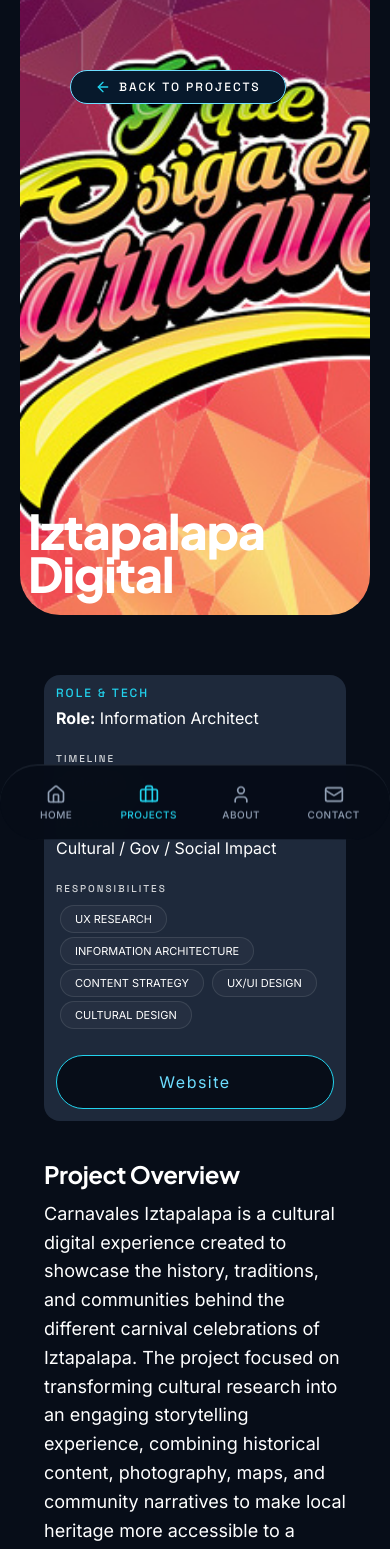
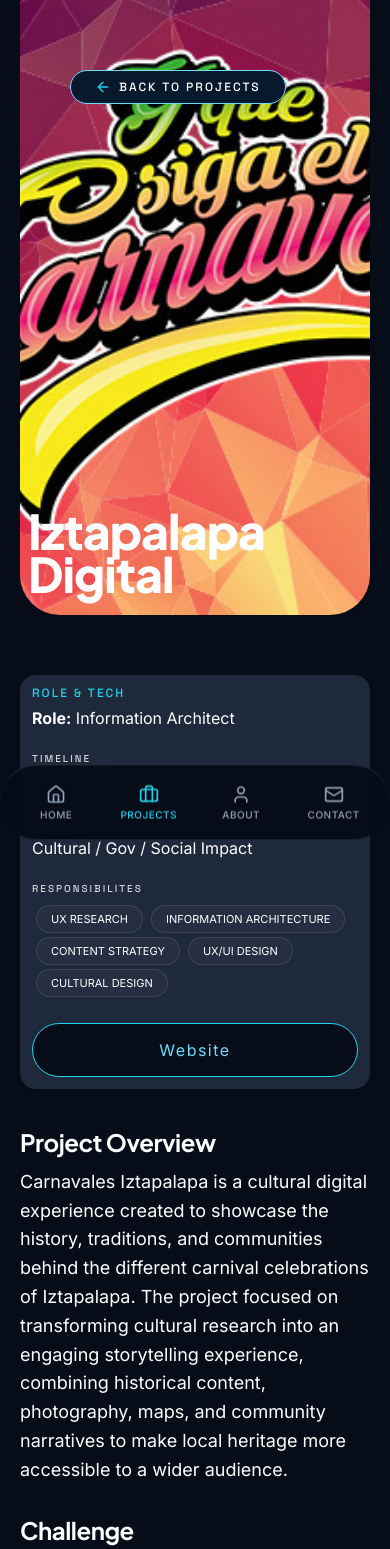
Before and after one commit to kornersin/portafolio-2026, a React (Vite) app: page /projects/iztapalapa in a window 390 px wide. Shown: the top 1549 px of the page. Built offline with nearby package versions, Linux system fonts and the light colour scheme.

Commit message:
change padding detail-info-grid from 60 24 to 60 0 to responsive

```diff
--- a/src/index.css
+++ b/src/index.css
@@ -686,7 +686,7 @@ p, span, div { font-family: var(--font-inter); }
   .detail-info-grid {
     grid-template-columns: 1fr;
     gap: 40px;
-    padding: 60px 24px;
+    padding: 60px 0px;
   }
 }
 @media (max-width: 768px) {
```
